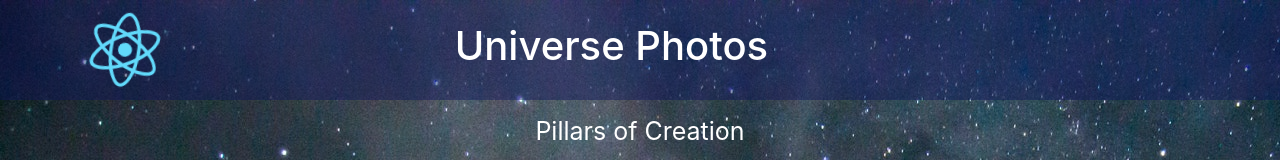
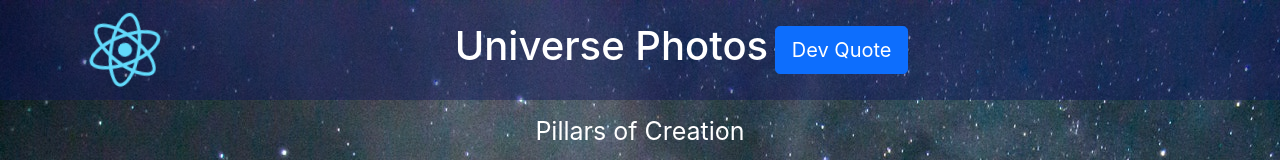
Before and after one commit to AlvaroDavi5/React-first_webapp, a React (Create React App) app: page / in a window 1280 px wide. Shown: the top 160 px of the page. Built offline with nearby package versions, Linux system fonts and the light colour scheme.

Commit message:
bootstrap implemented

```diff
--- a/src/pages/components/components.jsx
+++ b/src/pages/components/components.jsx
@@ -1,7 +1,12 @@
 import React from 'react'
-import "./style/components.css"
+import { Button } from 'react-bootstrap'
+import style from "./style/components.css"
 import logo from "../assets/logo.svg"
 
+
+function quoteLinus() {
+	alert("'Talk is cheap. Show me the code.' -Linus Torvalds")
+}
 
 class PageHeader extends React.Component {
 	render() {
@@ -15,6 +20,14 @@ class PageHeader extends React.Component {
 				<div id="page-title">
 					<h1>Universe Photos</h1>
 				</div>
+					<Button
+						size='lg'
+						right="20"
+						className={style.btp_button}
+						onClick={quoteLinus}
+					>
+						Dev Quote
+					</Button>
 			</header>
 		)
 	}
--- a/src/pages/components/style/components.css
+++ b/src/pages/components/style/components.css
@@ -65,3 +65,7 @@
 	font-size: 10pt;
 	bottom: 0;
 }
+
+.btp_button {
+	margin-left: 40px;
+}
--- a/src/pages/home.js
+++ b/src/pages/home.js
@@ -57,7 +57,7 @@ class PageBody extends React.Component {
 	render() {
 		return ( // for functions that need no arguments, use "this.functionName" and for functions that need use "() => this.functionName(arg)"
 			<div className="App-body">
-				<div class="SlideShow">
+				<div className="SlideShow">
 					<div class="slide-text">{this.state.text}</div>
 					<img class="slide-image" src={this.state.image} alt="universe_image"/>
 					<div class="slide-number">{this.state.actualSlide +1} / {this.state.slidesAmount}</div>
```
